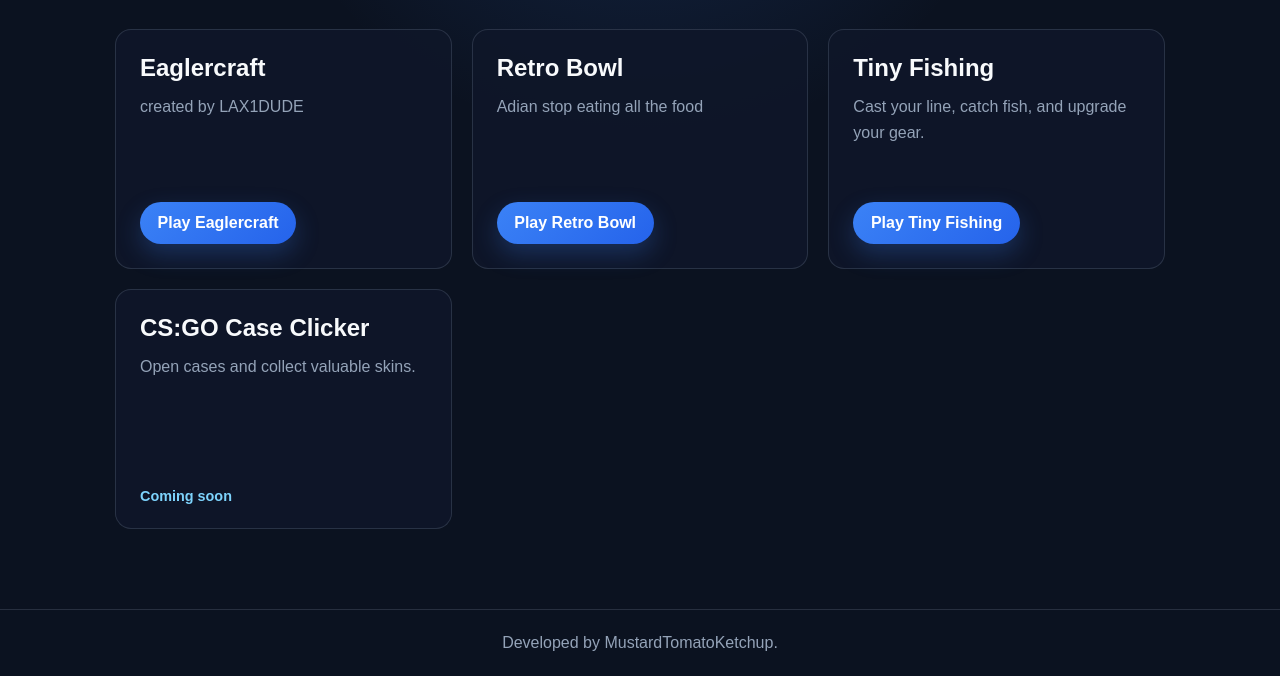
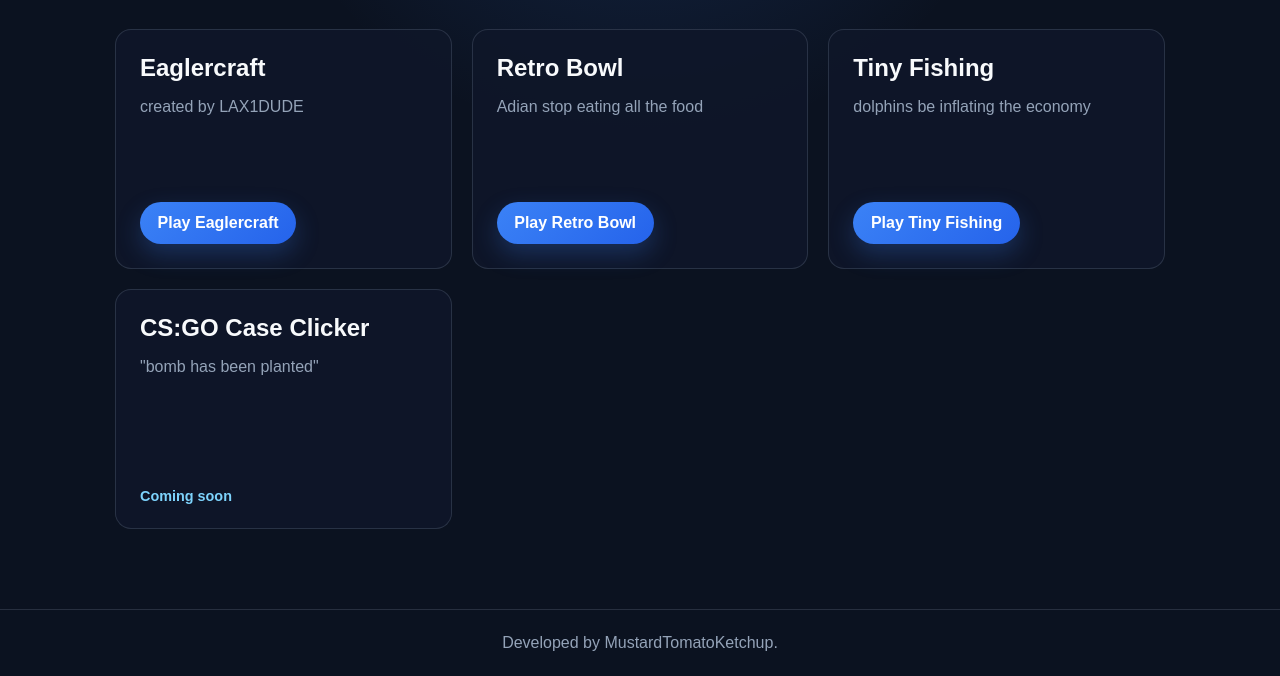
Before and after one commit to MustardTomatoKetchup/mustardtomatoketchup.github.io, a plain HTML site: page games.html in a window 1280 px wide. Shown: the part 246-922 px from the top of the page. Drawn offline with Linux system fonts and the light colour scheme.

Commit message:
Update game descriptions in games.html

```diff
--- a/games.html
+++ b/games.html
@@ -109,12 +109,12 @@
       </article>
       <article class="game-card">
         <h2>Tiny Fishing</h2>
-        <p>Cast your line, catch fish, and upgrade your gear.</p>
+        <p>dolphins be inflating the economy</p>
         <a class="play-button" href="tiny-fishing.html">Play Tiny Fishing</a>
       </article>
       <article class="game-card">
         <h2>CS:GO Case Clicker</h2>
-        <p>Open cases and collect valuable skins.</p>
+        <p>"bomb has been planted"</p>
         <span class="coming-soon">Coming soon</span>
       </article>
     </section>
```
